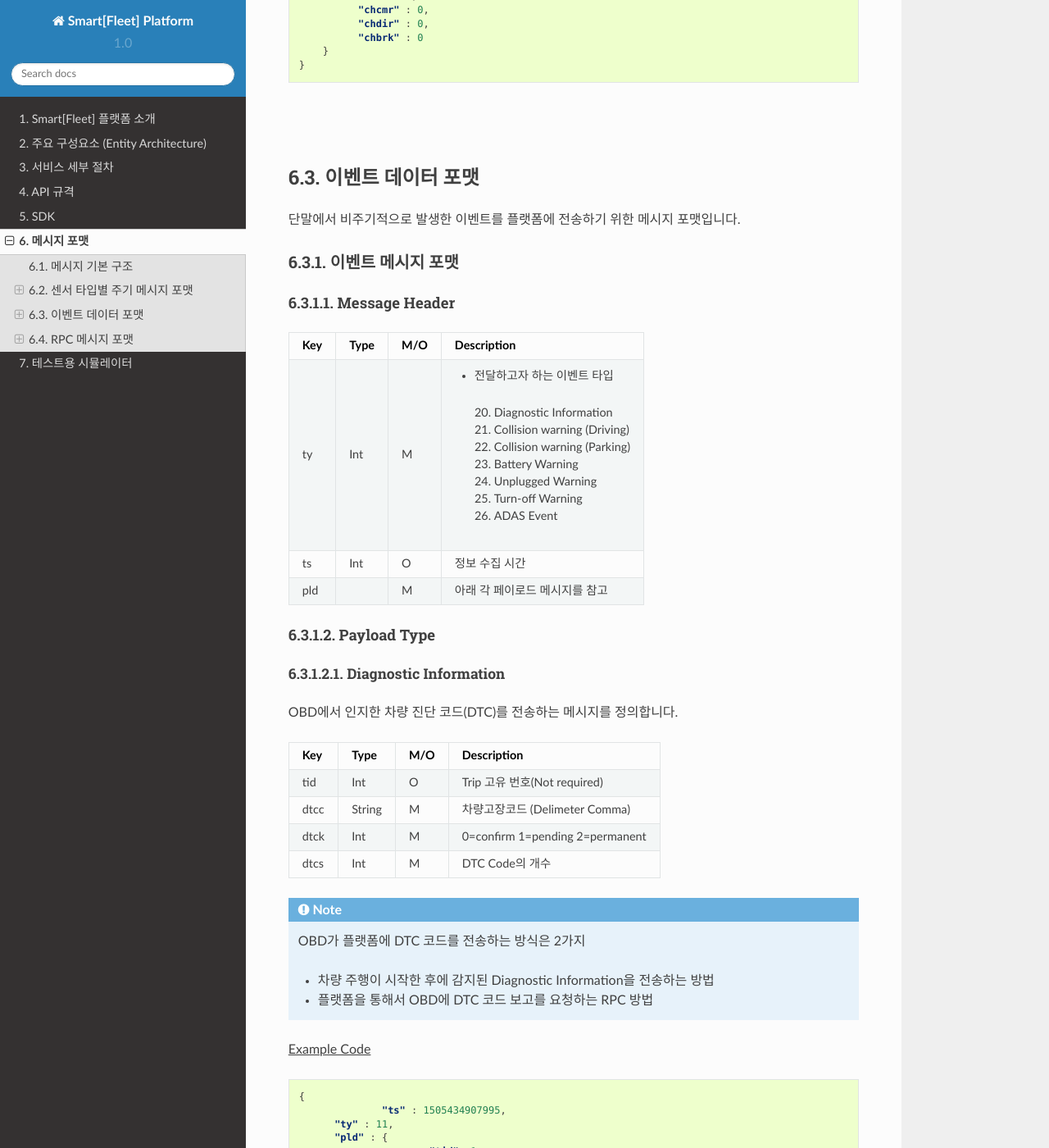
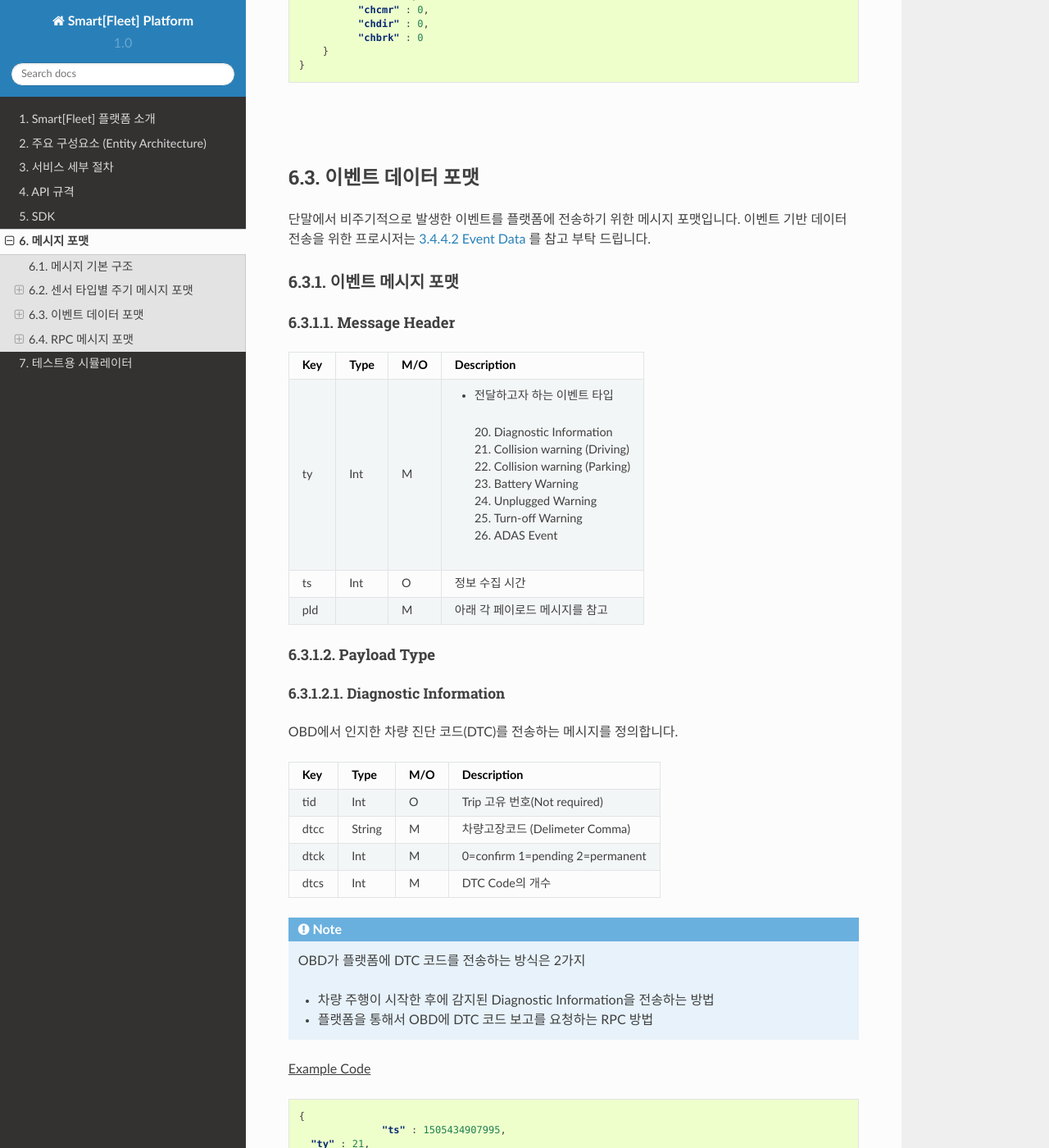
Before and after one commit to skt-smartfleet/web_document, a Sphinx documentation site: the page built from source/message.rst, in a window 1280 px wide and 1400 px high, scrolled down 11069 px. Shown: the whole window at 82% size. Built offline with Sphinx 7.4.7 and the Read the Docs theme 2.0.0, drawn with Linux system fonts in a browser that asks for light colours.

Commit message:
Change Event Data Procedure

```diff
--- a/source/message.rst
+++ b/source/message.rst
@@ -614,7 +614,7 @@ Example Code :
 -----------------------------
 
 단말에서 비주기적으로 발생한 이벤트를 플랫폼에 전송하기 위한 메시지 포맷입니다.
-
+이벤트 기반 데이터 전송을 위한 프로시저는 `3.4.4.2 Event Data <event-data-procedure>`__ 를 참고 부탁 드립니다.
 
 이벤트 메시지 포맷
 --------------
@@ -681,8 +681,8 @@ OBD에서 인지한 차량 진단 코드(DTC)를 전송하는 메시지를 정
 
   {
 		"ts" : 1505434907995,
-        "ty" : 11,
-        "pld" : {
+    "ty" : 21,
+    "pld" : {
   			"tid": 1,
   			"dtcc": "AAA",
   			"dtck": 0,
```
